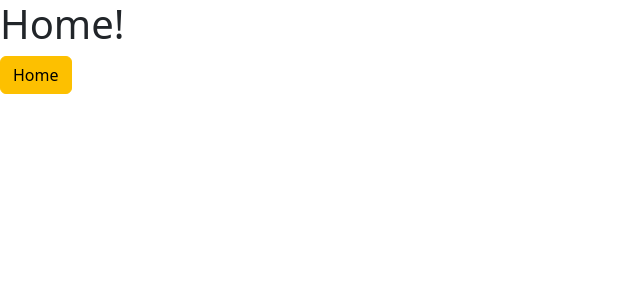
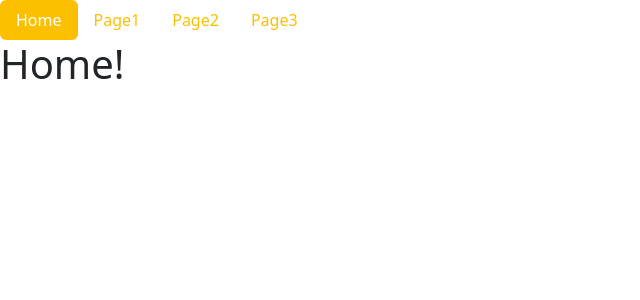
Before and after one commit to gwon6482/lighthouse_service, a Vue app in the folder vue_dev/: page / in a window 1280 px wide. Shown: the top 300 px of the page, without its empty margins (0-640 px from the left). Built offline with nearby package versions, Linux system fonts and the light colour scheme.

Commit message:
헤더 내비게이션바 작업, babel, postcss, eslint 런타임 추가

```diff
--- a/vue_dev/src/App.vue
+++ b/vue_dev/src/App.vue
@@ -1,6 +1,17 @@
 <template>
+  <Header />
   <RouterView />
 </template>
+
+<script>
+import Header from '~/components/Header'
+
+export default {
+  components: {
+    Header
+  }
+}
+</script>
 
 <style lang="scss">
 @import "~/scss/main"
--- /dev/null
+++ b/vue_dev/src/components/Header.vue
@@ -0,0 +1,44 @@
+<template>
+  <header>
+    <div class="nav nav-pills">
+      <div
+        v-for="nav in navigations"
+        :key="nav.name"
+        class="nav-item">
+        <RouterLink
+          :to="nav.href"
+          active-class="active"
+          class="nav-link">
+          {{ nav.name }}
+        </RouterLink>
+      </div>
+    </div>
+  </header>
+</template>
+
+<script>
+export default {
+  data () {
+    return {
+      navigations: [
+        {
+          name: 'Home',
+          href: '/'
+        },
+        {
+          name: 'Page1',
+          href: '/page1'
+        },
+        {
+          name: 'Page2',
+          href: '/page2'
+        },
+        {
+          name: 'Page3',
+          href: '/page3'
+        }
+      ]
+    }
+  }
+}
+</script>
--- a/vue_dev/src/components/HelloWorld.vue
+++ /dev/null
@@ -1,6 +0,0 @@
-<template>
-  <img
-    src="~assets/logo.png"
-    alt="HEROPY" />
-  <div></div>
-</template>
--- a/vue_dev/src/routes/Home.vue
+++ b/vue_dev/src/routes/Home.vue
@@ -1,6 +1,3 @@
 <template>
   <h1>Home!</h1>
-  <div class="btn btn-primary">
-    Home
-  </div>
 </template>
--- a/vue_dev/src/routes/Page1.vue
+++ b/vue_dev/src/routes/Page1.vue
@@ -1,3 +1,3 @@
 <template>
-  Page1!
+  <h1>Page1!</h1>
 </template>
--- a/vue_dev/src/routes/Page2.vue
+++ b/vue_dev/src/routes/Page2.vue
@@ -1,3 +1,3 @@
 <template>
-  Page2!
+  <h1>Page2!</h1>
 </template>
--- a/vue_dev/src/routes/Page3.vue
+++ b/vue_dev/src/routes/Page3.vue
@@ -1,3 +1,3 @@
 <template>
-  page3!
+  <h1>Page3!</h1>
 </template>
```
Also changed, not shown: vue_dev/.babelrc.js (added), vue_dev/.eslintrc.js (added), vue_dev/.postcssrc.js (added).
